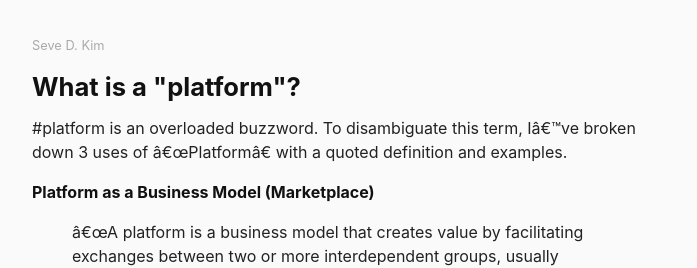
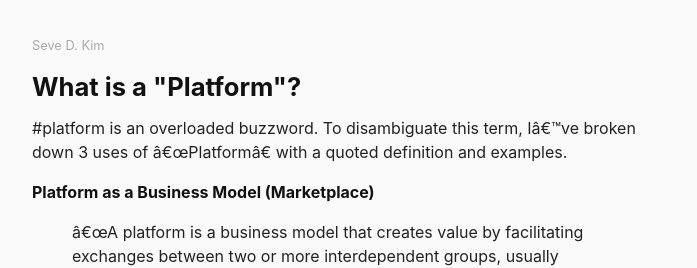
Before and after one commit to sevedkim/sevedkim.github.io, a Jekyll site: the page built from _posts/2021-06-07-what-is-a-platform.md, in a window 1280 px wide. Shown: the top 268 px of the page, without its empty margins (288-985 px from the left). Built offline with Jekyll 4.4.1, drawn with Linux system fonts in a browser that asks for light colours.

```diff
--- a/_posts/2021-06-07-what-is-a-platform.md
+++ b/_posts/2021-06-07-what-is-a-platform.md
@@ -1,6 +1,6 @@
 ---
 layout: post
-title:	What is a "platform"?
+title:	What is a "Platform"?
 date:	2021-06-07
 author:	Seve Kim
 description: hashtag platform is an overloaded buzzword.
```
